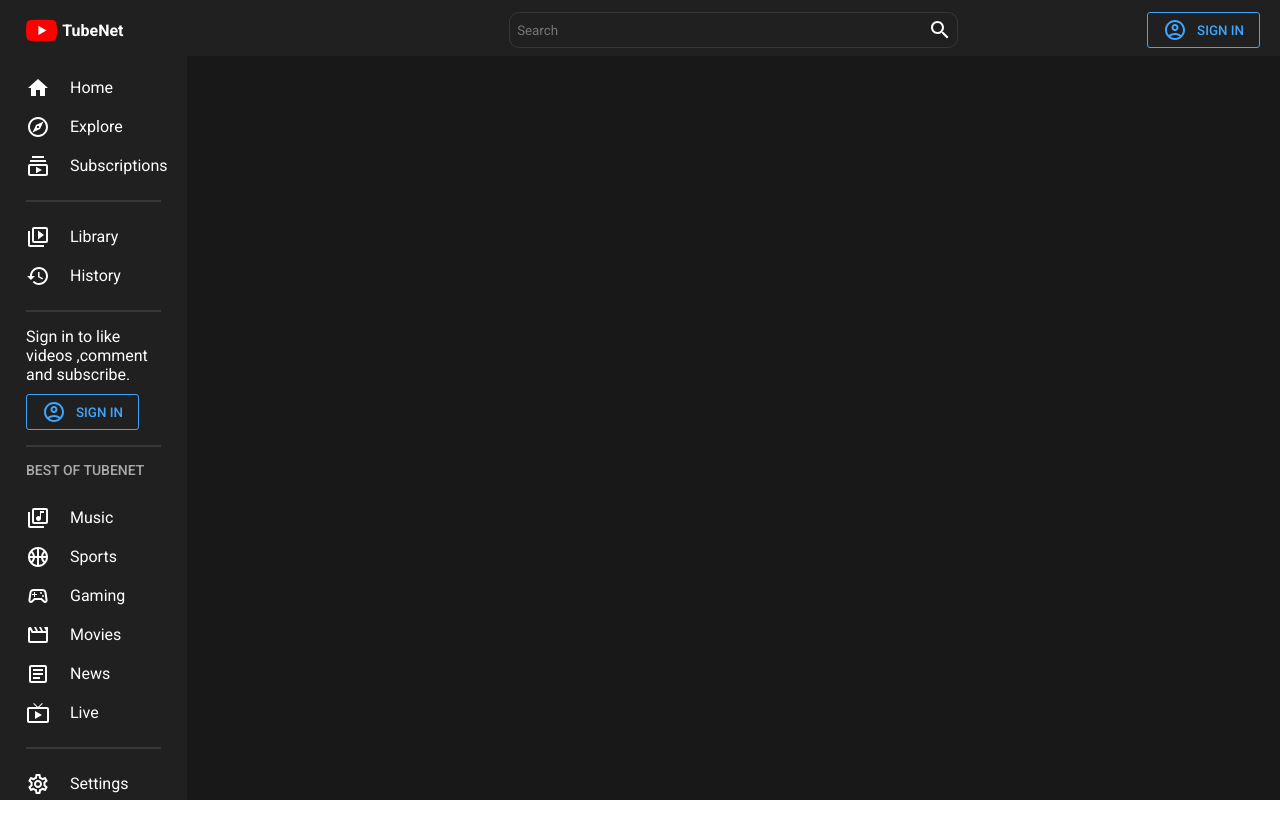
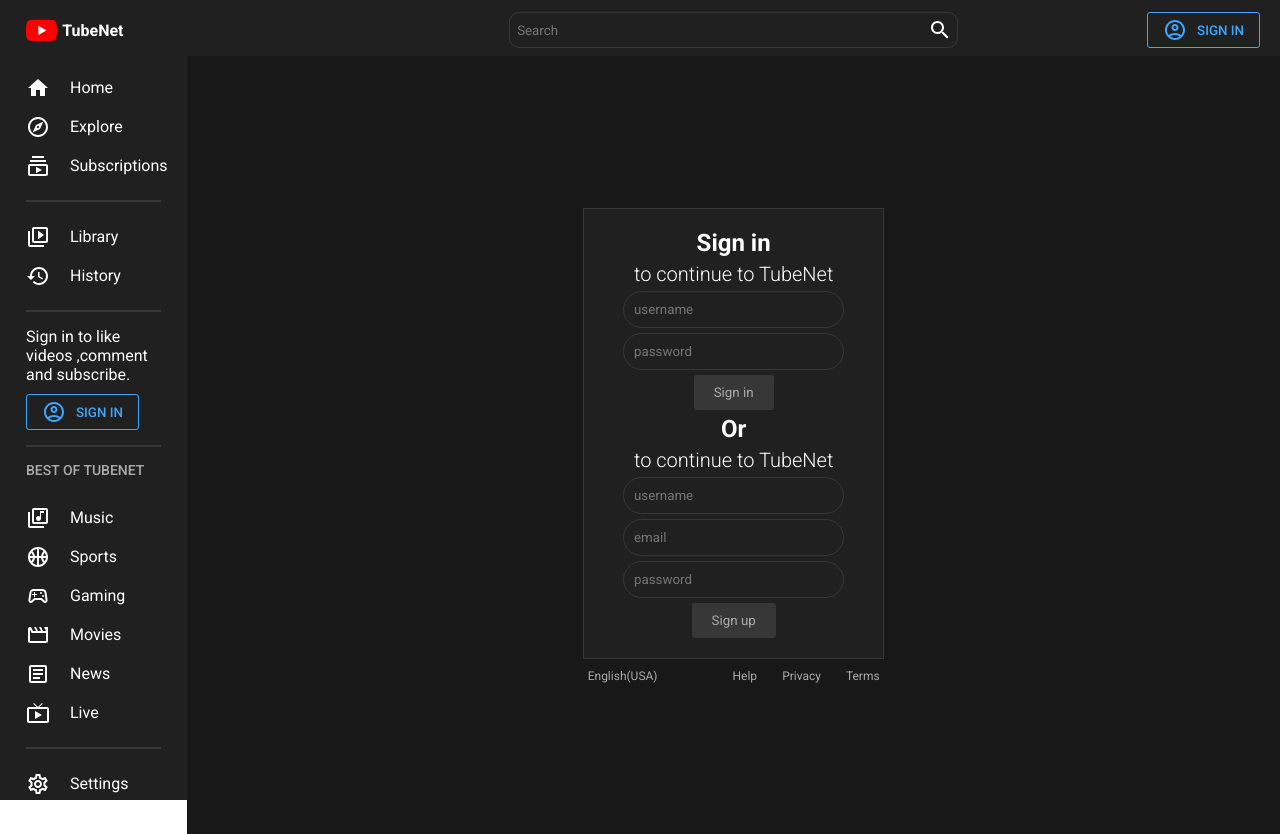
Before and after one commit to AbhishekPSingh07/MERN_Youtube, a React (Create React App) app in the folder client/: page /signin in a window 1280 px wide. Before the commit the page ends 800 px from the top, so only its background shows below. Built offline with nearby package versions, Linux system fonts and the light colour scheme.

Commit message:
Frontend Completed

```diff
--- a/client/public/index.html
+++ b/client/public/index.html
@@ -16,6 +16,7 @@
       * {
         font-family: "Roboto", sans-serif;
         margin: 0;
+        background-size : cover;
       }
     </style>
     <title>React App</title>
--- a/client/src/App.js
+++ b/client/src/App.js
@@ -6,17 +6,23 @@
 import {BrowserRouter,Routes,Route} from "react-router-dom";
 import Home from "./pages/Home.js";
 import Video from "./pages/Video.js";
+import SignIn from "./pages/SignIn.js";
 
 const Container = styled.div`
   display: flex;
+  background-size : cover;
+
+
 `;
 const Main = styled.div`
   flex: 7;
   background-color: ${({theme})=>theme.bg};
   color: ${({theme})=>theme.text};
+
+
 `;
 const Wrapper = styled.div`
-  padding: 17px 60px;
+  padding: 17px 30px;
 `;
 
 
@@ -33,6 +39,7 @@
               <Routes>
                 <Route path="/">
                   <Route index element={<Home/>}/>
+                  <Route path="signin" element={<SignIn/>}/>
                   <Route path="video">
                     <Route path = ":id" element={<Video/>}/>
                   </Route>
--- a/client/src/components/Card.js
+++ b/client/src/components/Card.js
@@ -3,16 +3,18 @@
 import {Link} from 'react-router-dom'
 
 const Container = styled.div`
-    width: 342px;
-    margin-bottom: 25px;
+    width: ${(props)=> props.type !=="sm" && "352px"};
+    margin-bottom: ${(props)=> props.type ==="sm" ? "10px" : "25px"};
     cursor: pointer;
-
+    display : ${(props)=> props.type ==="sm" && "flex"};
+    gap : 10px;
 `;
 const Image = styled.img`
-    width: 100%;
-    height: 192px;
+    width: ${(props)=> props.type ==="sm" ? "60%" : "100%"};
+    height: ${(props)=> props.type ==="sm" ? "80" : "192"};
     cursor: pointer;
     border-radius:10px;
+    flex : 1;
 `;
 const Texts = styled.div`
 
@@ -37,20 +39,22 @@
     display:flex;
     margin-top:8px;
     gap:12px;
+    flex: 1;
 `;
 const ChannelImage = styled.img`
     height:36px;
     width:36px;
     border-radius:50%;
     cursor: pointer;
+    display: ${(props)=>props.type === "sm" && "none"};
 `;
-const Card = () => {
+const Card = ({type}) => {
   return (
     <Link to="/video/test" style={{textDecoration:"none"}}>
-      <Container>
-        <Image src="https://i.ytimg.com/vi/HeZO_LcQALI/maxresdefault.jpg"/>
+      <Container type={type}>
+        <Image type ={type} src="https://i.ytimg.com/vi/HeZO_LcQALI/maxresdefault.jpg"/>
         <Details>
-          <ChannelImage src="https://mir-s3-cdn-cf.behance.net/projects/404/a2c2a9181643811.Y3JvcCwyMzAxLDE4MDAsMjUwLDA.jpg"/>
+          <ChannelImage type ={type} src="https://mir-s3-cdn-cf.behance.net/projects/404/a2c2a9181643811.Y3JvcCwyMzAxLDE4MDAsMjUwLDA.jpg"/>
           <Texts>
               <Title>Title</Title>
               <ChannelName>Channel name</ChannelName>
--- /dev/null
+++ b/client/src/components/Comment.js
@@ -0,0 +1,93 @@
+import React from 'react'
+import styled from 'styled-components'
+import { useState,useEffect,useRef } from 'react';
+
+const Container = styled.div`
+    margin: 25px 0px;
+    display: flex;
+    gap:10px;
+`
+const CommmentWrapper = styled.div`
+`
+const UserImg = styled.img`
+    height:45px;
+    width:45px;
+    border-radius:50%;
+    cursor: pointer;
+`
+const UserDetail = styled.div`
+    display : flex;
+    gap: 10px;
+`
+const User = styled.div`
+    font-size:16px;
+    font-weight:500;
+    color: ${({theme})=>theme.text};
+`
+const TimeSpan = styled.span`
+  font-size:14px;
+  font-weight:400;
+  color: ${({theme})=>theme.textSoft};
+`
+const Description = styled.p`
+  margin-top: 5px;
+  color: ${({theme})=>theme.text};
+  font-size: 15px;
+  line-height: 1.15;
+  text-align: justify;
+  overflow: hidden; /* Hide overflowing text */
+  text-overflow: ellipsis; /* Add ellipsis for truncated text */
+  max-height: ${(props) => (props.expanded ? 'none' : '50px')}; /* Set max-height for collapsed text */
+`;
+const ToggleButton = styled.button`
+  display: ${(props) => (props.showButton ? 'inline-block' : 'none')};
+  background: none;
+  border: none;
+  cursor: pointer;
+  font-size: 14px;
+  font-weight: bold;
+  font-style: italic;
+  color: ${({ theme }) => theme.text};
+`;
+
+const CommentDesc = ({ children }) => {
+    const [expanded, setExpanded] = useState(false);
+    const [showButton, setShowButton] = useState(false);
+    const descriptionRef = useRef(null);
+
+    useEffect(() => {
+      const element = descriptionRef.current;
+
+      if (element) {
+        setShowButton(element.scrollHeight > element.clientHeight || expanded);
+      }
+    }, [children, expanded]);
+
+    return (
+      <>
+        <Description expanded={expanded} ref={descriptionRef}>
+          {children}
+        </Description>
+        <ToggleButton showButton={showButton} onClick={() => setExpanded(!expanded)}>
+          {expanded ? 'Read Less' : 'Read More'}
+        </ToggleButton>
+      </>
+    );
+  };
+
+const Comment = () => {
+  return (
+    <Container>
+      <UserImg src ="https://mir-s3-cdn-cf.behance.net/projects/404/a2c2a9181643811.Y3JvcCwyMzAxLDE4MDAsMjUwLDA.jpg"/>
+      <CommmentWrapper>
+        <UserDetail>
+            <User>SIDEMEN</User>
+            <TimeSpan>4 days ago</TimeSpan>
+        </UserDetail>
+        <CommentDesc> Lorem ipsum dolor sit amet, consectetur adipiscing elit. Sed do eiusmod tempor incididunt ut labore et dolore consectetur adipiscing elit. Sed do eiusmod</CommentDesc>
+      </CommmentWrapper>
+    </Container>
+  )
+}
+
+export default Comment
--- /dev/null
+++ b/client/src/components/Comments.js
@@ -0,0 +1,48 @@
+import React from 'react'
+import styled from 'styled-components'
+import Comment from './Comment';
+
+const Container = styled.div`
+
+`;
+const NewComment = styled.div`
+    display: flex;
+    align-items: center;
+    gap:10px;
+`;
+const Avatar = styled.img`
+    height:45px;
+    width:45px;
+    border-radius:50%;
+    cursor: pointer;
+`;
+const Input = styled.input`
+    background-color: transparent;
+    border:none;
+    padding: 5px;
+    border-bottom: 1px solid  ${({theme})=>theme.soft};
+    width: 100%;
+    outline: none;
+    color:${({theme})=>theme.text};
+    font-sze: 14px;
+`;
+const Comments = () => {
+  return (
+    <Container>
+      <NewComment>
+        <Avatar src = "https://mir-s3-cdn-cf.behance.net/projects/404/a2c2a9181643811.Y3JvcCwyMzAxLDE4MDAsMjUwLDA.jpg"/>
+        <Input placeholder='Add a Comment...'/>
+      </NewComment>
+      <Comment/>
+      <Comment/>
+      <Comment/>
+      <Comment/>
+      <Comment/>
+      <Comment/>
+      <Comment/>
+      <Comment/>
+    </Container>
+  )
+}
+
+export default Comments
--- a/client/src/components/Navbar.js
+++ b/client/src/components/Navbar.js
@@ -2,6 +2,7 @@
 import styled from 'styled-components'
 import AccountCircleOutlinedIcon from '@mui/icons-material/AccountCircleOutlined';
 import SearchOutlinedIcon from '@mui/icons-material/SearchOutlined';
+import {Link}from 'react-router-dom'
 
 const Container = styled.div`
   position: sticky;
@@ -35,6 +36,8 @@
 const Input = styled.input`
   background-color: transparent;
   border: none;
+  outline: none;
+  color:${({theme})=>theme.text};
 `;
 const Button = styled.button`
     display: flex;
@@ -56,7 +59,8 @@
           <Input placeholder='Search'/>
           <SearchOutlinedIcon/>
         </Search>
-        <Button><AccountCircleOutlinedIcon/>SIGN IN</Button>
+        <Link to="signin" style={{textDecoration:"none"}}>
+        <Button><AccountCircleOutlinedIcon/>SIGN IN</Button></Link>
       </Wrapper>
     </Container>
   )
--- a/client/src/components/menu.js
+++ b/client/src/components/menu.js
@@ -24,9 +24,10 @@
     background-color: ${({theme})=>theme.bgLighter};
     color: ${({theme})=>theme.text};
     height: 100vh;
-    overflow: hidden;
+    overflow-y: auto;
     position: sticky;
     top:0;
+
 `;
 
 const Wrapper = styled.div`
@@ -60,6 +61,9 @@
     cursor: pointer;
     gap:20px;
     padding:7.5px 0px;
+    &:hover{
+      background-color:${({theme})=>theme.soft}
+    }
 `;
 const Login = styled.div`
 
@@ -112,7 +116,9 @@
         <Hr/>
         <Login>
             Sign in to like videos ,comment and subscribe.
+            <Link to="signin" style={{textDecoration:"none"}}>
             <Button><AccountCircleOutlinedIcon/>SIGN IN</Button>
+            </Link>
         </Login>
         <Hr/>
         <Title>BEST OF TUBENET</Title>
--- /dev/null
+++ b/client/src/pages/SignIn.js
@@ -0,0 +1,82 @@
+import React from 'react'
+import styled from "styled-components"
+
+const Container =styled.div`
+    display: flex;
+    flex-direction: column;
+    align-items: center;
+    justify-content: center;
+    height: calc(100vh - 56px);
+`
+const Wrapper =styled.div`
+    display: flex;
+    align-items: center;
+    flex-direction: column;
+    background-color:${({theme})=>theme.bgLighter};
+    border: 1px solid ${({theme})=>theme.soft};
+    padding: 20px 50px;
+    gap: 5px;
+`
+const Title =styled.h1`
+    font-size: 24px;
+`
+const SubTitle = styled.h2`
+    font-size:20px;
+    font-weight: 300;
+`
+const Input = styled.input`
+    border: 1px solid ${({theme})=>theme.soft};
+    border-radius :20px;
+    padding: 10px;
+    width: 100%;
+    background-color : transparent;
+`
+const Button = styled.button`
+    border-radius: 3px;
+    border:none;
+    padding: 10px 20px;
+    cursor: pointer;
+    background-color:${({theme})=>theme.soft};
+    color: ${({theme})=>theme.textSoft};
+`
+const More = styled.div`
+    display: flex;
+    font-size:12px;
+    color: ${({theme})=>theme.textSoft};
+    margin-top: 10px;
+`
+const Links = styled.div`
+    margin-left: 50px;
+`
+const Link = styled.span`
+    margin-left: 25px;
+`
+const SignIn = () => {
+  return (
+    <Container>
+        <Wrapper>
+            <Title>Sign in</Title>
+            <SubTitle>to continue to TubeNet</SubTitle>
+            <Input placeholder='username'></Input>
+            <Input placeholder='password' type='password'></Input>
+            <Button>Sign in</Button>
+            <Title>Or</Title>
+            <SubTitle>to continue to TubeNet</SubTitle>
+            <Input placeholder='username'></Input>
+            <Input placeholder='email'></Input>
+            <Input placeholder='password' type='password'></Input>
+            <Button>Sign up</Button>
+        </Wrapper>
+        <More>
+            English(USA)
+            <Links>
+                <Link>Help</Link>
+                <Link>Privacy</Link>
+                <Link>Terms</Link>
+            </Links>
+        </More>
+    </Container>
+  )
+}
+
+export default SignIn
```
Also changed, not shown: client/src/pages/Video.js (+57 -33 lines).
